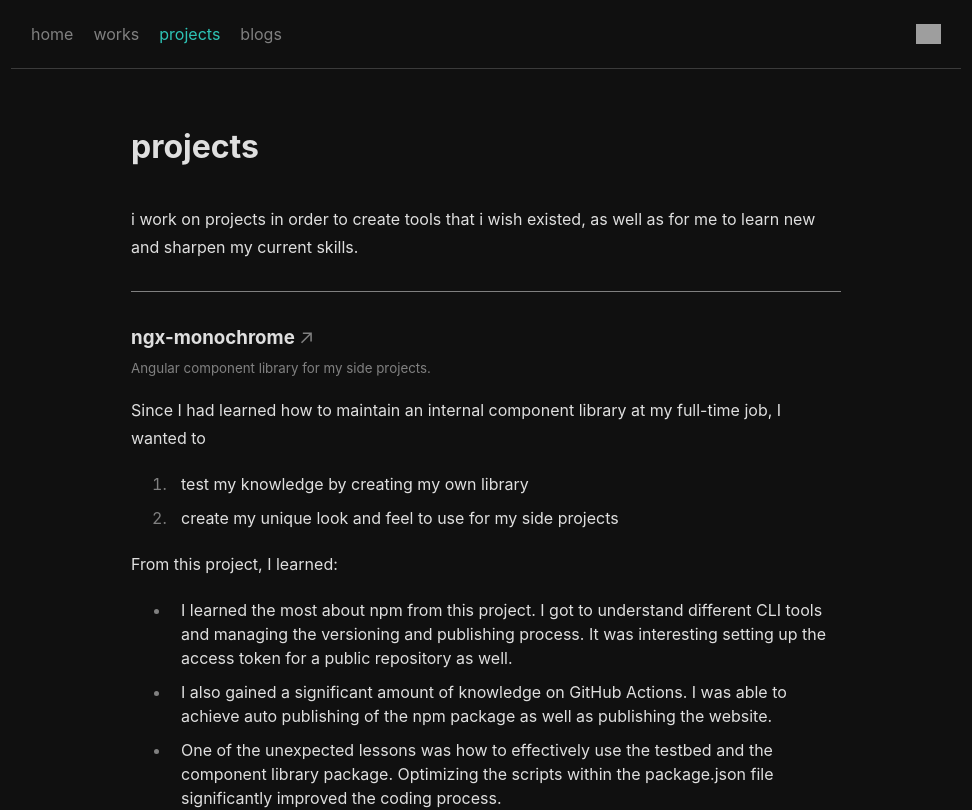
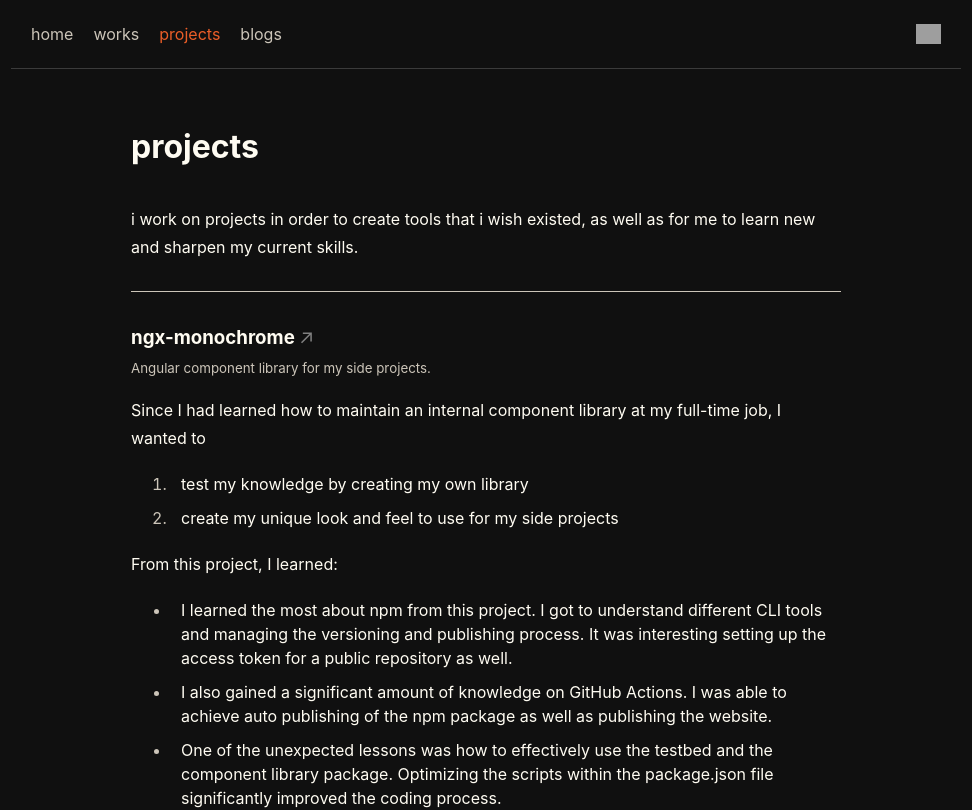
Before and after one commit to namitoyokota/portfolio, a Next.js app: page /projects in a window 1280 px wide. Shown: the top 810 px of the page, without its empty margins (154-1126 px from the left). Built offline with nearby package versions, Linux system fonts and the light colour scheme; grey boxes are pictures that could not be loaded.

Commit message:
new color scheme

```diff
--- a/models/constants/notation-config.ts
+++ b/models/constants/notation-config.ts
@@ -3,16 +3,16 @@ import { RoughAnnotationConfig } from 'rough-notation/lib/model';
 export class NotationConfigs {
     static underline = {
         type: 'underline',
-        color: '#2ec4b6',
+        color: '#eb5e28',
     } as RoughAnnotationConfig;
 
     static circle = {
         type: 'circle',
-        color: '#2ec4b6',
+        color: '#eb5e28',
     } as RoughAnnotationConfig;
 
     static box = {
         type: 'box',
-        color: '#2ec4b6',
+        color: '#eb5e28',
     } as RoughAnnotationConfig;
 }
--- a/styles/404.module.css
+++ b/styles/404.module.css
@@ -11,5 +11,5 @@
 }
 
 .description {
-    color: grey;
+    color: var(--secondary);
 }
--- a/styles/blogs.module.css
+++ b/styles/blogs.module.css
@@ -38,7 +38,7 @@
 .blog:hover {
     cursor: pointer;
     padding-left: 10px;
-    color: #2ec4b6;
+    color: var(--primary);
 }
 
 .info {
@@ -53,7 +53,7 @@
 }
 
 .description {
-    color: grey;
+    color: var(--secondary);
     font-size: 0.8em;
     white-space: nowrap;
     overflow: hidden;
--- a/styles/footer.module.css
+++ b/styles/footer.module.css
@@ -6,7 +6,7 @@
 }
 
 .sociallink {
-    color: grey;
+    color: var(--secondary);
     display: flex;
     column-gap: 8px;
     align-items: center;
@@ -14,6 +14,6 @@
 }
 
 .sociallink:hover {
-    color: #2ec4b6;
+    color: var(--primary);
     cursor: pointer;
 }
--- a/styles/globals.css
+++ b/styles/globals.css
@@ -1,11 +1,15 @@
 :root {
-    --background: rgb(223, 223, 223);
+    --background: #fffcf2;
     --foreground: #101010;
+    --primary: #eb5e28;
+    --secondary: #403d39;
 }
 
 [data-theme='dark'] {
     --background: #101010;
-    --foreground: rgb(223, 223, 223);
+    --foreground: #fffcf2;
+    --primary: #eb5e28;
+    --secondary: #ccc5b9;
 }
 
 html,
@@ -45,7 +49,7 @@ section {
 
 hr {
     height: 1px;
-    background-color: grey;
+    background-color: var(--secondary);
     border: none;
 }
 
@@ -62,7 +66,7 @@ li {
 }
 
 li::marker {
-    color: grey;
+    color: var(--secondary);
 }
 
 h1,
@@ -77,7 +81,7 @@ span {
 }
 
 small {
-    color: grey;
+    color: var(--secondary);
 }
 
 a {
@@ -88,6 +92,7 @@ a {
 * {
     margin: 0;
     box-sizing: border-box;
+    transition: 0.025s ease-in-out;
 }
 
 ::selection {
--- a/styles/index.module.css
+++ b/styles/index.module.css
@@ -11,5 +11,5 @@
 }
 
 .content {
-    color: grey;
+    color: var(--secondary);
 }
--- a/styles/navigation.module.css
+++ b/styles/navigation.module.css
@@ -1,12 +1,12 @@
 .active {
-    color: #2ec4b6;
+    color: var(--primary);
 }
 
 .page {
-    color: grey;
+    color: var(--secondary);
     transition: 0.1s ease-in-out;
 }
 
 .page:hover {
-    color: #2ec4b6;
+    color: var(--primary);
 }
```
